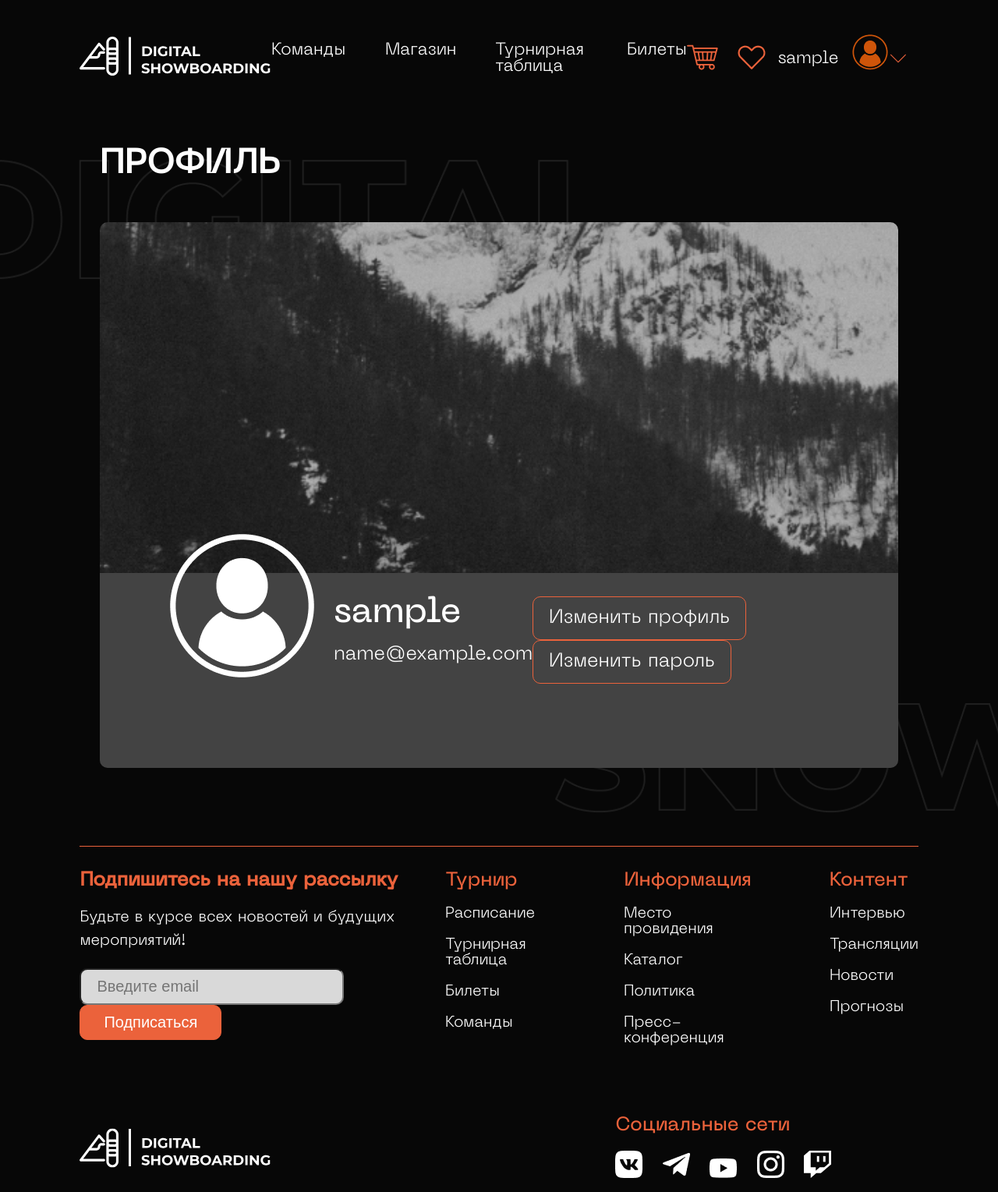
After one commit to n1ce7ry/digital-snowboarding, a Django app: page /identification/profile/ in a window 1280 px wide. The commit adds this page. Shown: the top 1529 px of the page at 78% size. Run offline with Django 5.2, Linux system fonts and the light colour scheme; the visitor is signed in with stand-in values (Sample User, id 1).

Commit message:
Added design to the user profile page

```diff
--- a/identification/urls.py
+++ b/identification/urls.py
@@ -6,6 +6,7 @@ urlpatterns = [
     path('login/', views.user_login, name='login'),
     path('registration/', views.user_registration, name='registration'),
     path('logout/', views.user_logout, name='logout'),
+    path('profile/', views.profile, name='profile'),
     path('edit-profile/', views.edit_profile, name='edit-profile'),
     path('reset-password/', views.reset_password, name='reset-password'),
 ]
--- a/identification/views.py
+++ b/identification/views.py
@@ -31,12 +31,17 @@ def reset_password(request):
 
 
 @login_required
+def profile(request):
+    return render(request, 'identification/profile.html')
+
+
+@login_required
 def edit_profile(request):
     if request.method == 'POST':
         form = UpdateUserForm(request.POST, instance=request.user)
         if form.is_valid():
             form.save()
-            return redirect('edit-profile')
+            return redirect('profile')
         else:
             return render(
                 request,
@@ -49,6 +54,12 @@ def edit_profile(request):
     return render(request, 'identification/edit_profile.html', context={'form': form})
 
 
+@login_required
+def user_logout(request):
+    logout(request)
+    return redirect('home_page')
+
+
 def user_login(request):
     if request.method == 'POST':
         username = request.POST.get('username')
@@ -56,7 +67,7 @@ def user_login(request):
         user = authenticate(request, username=username, password=password)
         if user and user.is_active:
             login(request, user)
-            return redirect('home_page')
+            return redirect('profile')
         else:
             return render(
                 request,
@@ -68,12 +79,6 @@ def user_login(request):
     return render(request, 'identification/login.html')
 
 
-@login_required
-def user_logout(request):
-    logout(request)
-    return redirect('home_page')
-
-
 def user_registration(request):
     if request.method == "POST":
         form = UserRegistrationForm(request.POST)
@@ -81,7 +86,7 @@ def user_registration(request):
             user = form.save(commit=False)
             user.set_password(form.cleaned_data['password'])
             user.save()
-            return redirect("login")
+            return redirect('login')
         else:
             return render(request, 'identification/registration.html', context={'form': form})
 
--- a/templates/base.html
+++ b/templates/base.html
@@ -46,9 +46,8 @@
                             <img src="{% static 'images/arrow-bottom.png' %}" alt="Стрелка">
                         </div>
                         <div id="myDropdown" class="dropdown-content">
-                            <a href="personal-page.html">Профиль</a>
+                            <a href="{% url 'profile' %}">Профиль</a>
                             <a href="personpage-ticket.html">Мои билеты</a>
-                            <a href="edit-page.html">Изменить профиль</a>
                             <a href="{% url 'logout' %}">Выйти</a>
                         </div>
                     </div>
--- /dev/null
+++ b/templates/identification/profile.html
@@ -0,0 +1,31 @@
+{% extends 'base.html' %}
+
+{% load static %}
+
+{% block title %}
+{% endblock %}
+
+{% block body %}
+
+<main class="main">
+    <section class="personal-page">
+        <h1 class="title">ПРОФИЛЬ</h1>
+        <div class="personal-page__container">
+            <div class="personal-page__content">
+                <img class="profile-page__avatar" src="{% static 'images/profile-icon.png' %}" alt="Пользователь">
+                <div class="personal-user__container">
+                    <p class="personal-user__name">{{ user.username }}</p>
+                    <p class="personal-user__info">{{ user.email }}</p>
+                    <p class="personal-user__info">{{ user.phone }}</p>
+                </div>
+                <div class="profile-btn__container">
+                    <a class="profile__btn hvr-sweep-to-right" href="edit-page.html">Изменить профиль</a>
+                    <a class="profile__btn hvr-sweep-to-right" href="editpassword-page.html">Изменить пароль</a>
+                </div>
+
+            </div>
+        </div>
+    </section>
+</main>
+
+{% endblock %}
```
